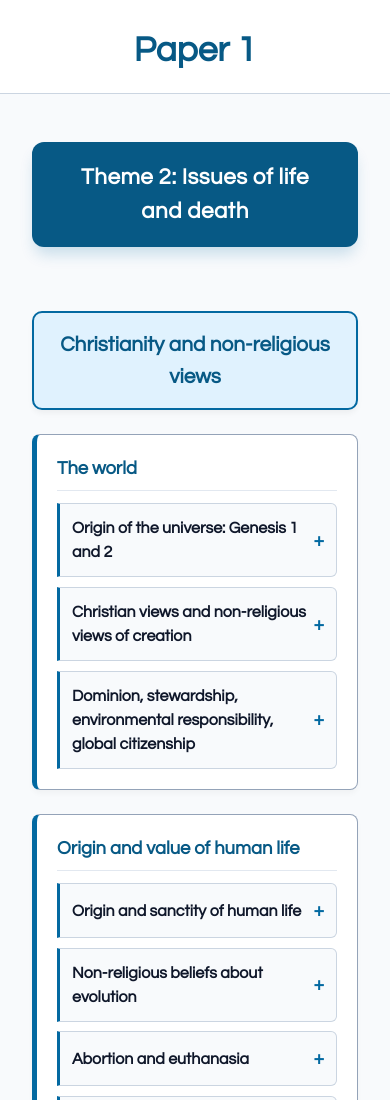
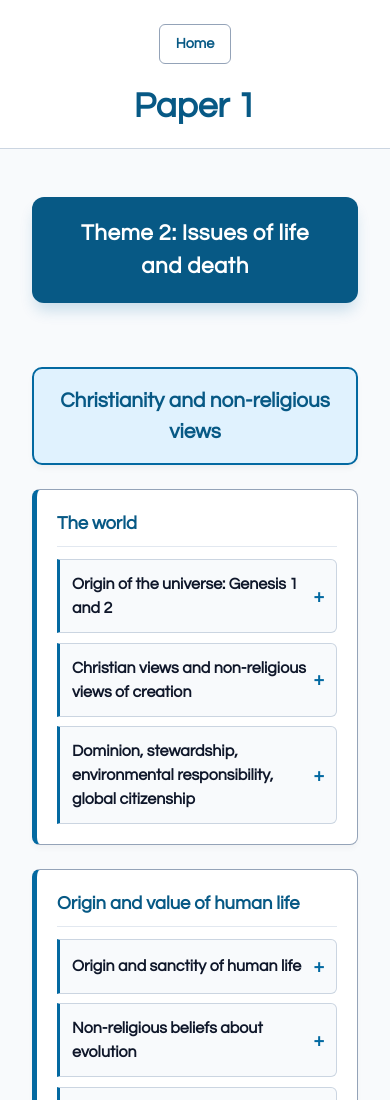
Before and after one commit to rebeccarawbonetutor-source/GCSE-Religious-Studies, a plain HTML site: page lifeanddeath.html in a window 390 px wide. Shown: the top 1100 px of the page. Drawn offline with Linux system fonts and the light colour scheme.

Commit message:
Add navigation and update quotations in lifeanddeath.html

```diff
--- a/lifeanddeath.html
+++ b/lifeanddeath.html
@@ -40,6 +40,32 @@
             text-align: center;
             border-bottom: 1px solid #cbd5e1;
             background: #ffffff;
+            position: relative;
+        }
+
+        .nav-container {
+            position: absolute;
+            top: 1.5rem;
+            left: 2rem;
+            display: flex;
+            gap: 10px;
+        }
+
+        .nav-btn {
+            background-color: #ffffff;
+            color: var(--accent-header);
+            border: 1px solid var(--card-border);
+            padding: 0.5rem 1rem;
+            border-radius: 6px;
+            font-weight: 600;
+            text-decoration: none;
+            font-size: 0.9rem;
+            transition: background-color 0.2s ease, border-color 0.2s ease;
+        }
+
+        .nav-btn:hover {
+            background-color: var(--hover-bg);
+            border-color: var(--accent-primary);
         }
 
         header h1 {
@@ -258,11 +284,22 @@
                 display: none;
             }
         }
+
+        @media (max-width: 768px) {
+            .nav-container {
+                position: static;
+                justify-content: center;
+                margin-bottom: 1rem;
+            }
+        }
     </style>
 </head>
 <body>
 
     <header>
+        <div class="nav-container">
+            <a href="index.html" class="nav-btn">Home</a>
+        </div>
         <h1>Paper 1</h1>
     </header>
 
@@ -377,7 +414,7 @@
                             <div class="sub-node" onclick="toggleNode(this)">
                                 <h4>Human and animal life: Singer and Dignity in Dying</h4>
                                 <div class="sub-content">
-                                    <div class="quotation"><span class="ref">Peter Singer (on 'speciesism', All Animals Are Equal)</span>"Speciesism... is a prejudice or attitude of bias in favor of the interests of members of one's own species and against those of members of other species."</div>
+                                    <div class="quotation"><span class="ref">Peter Singer (on 'speciesism', All Animals Are Equal)</span>"Speciesism... is a prejudice or attitude of bias in favour of the interests of members of one's own species and against those of members of other species."</div>
                                     <p>Singer, a utilitarian philosopher, argues that the capacity to suffer, not species membership, is what matters morally. Causing animal suffering for trivial benefits (factory farming, cosmetic testing) is wrong, in the same way racism or sexism is wrong. This challenges the religious idea that only human life has special status.</p>
                                     <div class="quotation"><span class="ref">Dignity in Dying</span>Campaigns for "terminally ill adults [to be given] the option of a painless, assisted death, within strict legal safeguards".</div>
                                     <p>Humanists value quality of life: Dignity in Dying (supported by many humanists) argues a person suffering unbearably at the end of life should have the choice of an assisted death. Religious opponents reply that this puts pressure on vulnerable people and undermines the sanctity of life.</p>
@@ -397,7 +434,7 @@
                                 <div class="sub-content">
                                     <p>Christians believe in life after death: the soul is the non-physical part of a person that survives death, and after death comes judgement by God, followed by heaven (eternal life with God) or hell (eternal separation from God).</p>
                                     <div class="quotation"><span class="ref">John 11:24-27</span>"Martha answered, 'I know he will rise again in the resurrection at the last day.' Jesus said to her, 'I am the resurrection and the life. The one who believes in me will live, even though they die; and whoever lives by believing in me will never die. Do you believe this?' 'Yes, Lord,' she replied, 'I believe that you are the Messiah, the Son of God, who is to come into the world.'"</div>
-                                    <div class="quotation"><span class="ref">1 Corinthians 15:42-44</span>"So will it be with the resurrection of the dead. The body that is sown is perishable, it is raised imperishable; it is sown in dishonor, it is raised in glory; it is sown in weakness, it is raised in power; it is sown a natural body, it is raised a spiritual body."</div>
+                                    <div class="quotation"><span class="ref">1 Corinthians 15:42-44</span>"So will it be with the resurrection of the dead. The body that is sown is perishable, it is raised imperishable; it is sown in dishonour, it is raised in glory; it is sown in weakness, it is raised in power; it is sown a natural body, it is raised a spiritual body."</div>
                                 </div>
                             </div>
                             <div class="sub-node" onclick="toggleNode(this)">
@@ -520,7 +557,7 @@
                             <div class="sub-node" onclick="toggleNode(this)">
                                 <h4>Human and animal life: Singer and Dignity in Dying</h4>
                                 <div class="sub-content">
-                                    <div class="quotation"><span class="ref">Peter Singer (on 'speciesism')</span>"Speciesism... is a prejudice or attitude of bias in favor of the interests of members of one's own species and against those of members of other species."</div>
+                                    <div class="quotation"><span class="ref">Peter Singer (on 'speciesism')</span>"Speciesism... is a prejudice or attitude of bias in favour of the interests of members of one's own species and against those of members of other species."</div>
                                     <p>Singer argues that suffering, not species, is what counts morally, so needless animal suffering is wrong. This contrasts with the Islamic view that humans are Allah's khalifahs, given authority over animals but required to treat them with compassion; most Muslims accept using animals for food but insist they are treated well and slaughtered humanely.</p>
                                     <div class="quotation"><span class="ref">Dignity in Dying</span>Campaigns for "terminally ill adults [to be given] the option of a painless, assisted death, within strict legal safeguards".</div>
                                     <p>Humanists prioritise quality of life and personal choice at the end of life. Muslims respond that only Allah gives and takes life (Qur'an 30:40), so no person may choose the moment of death.</p>
```
